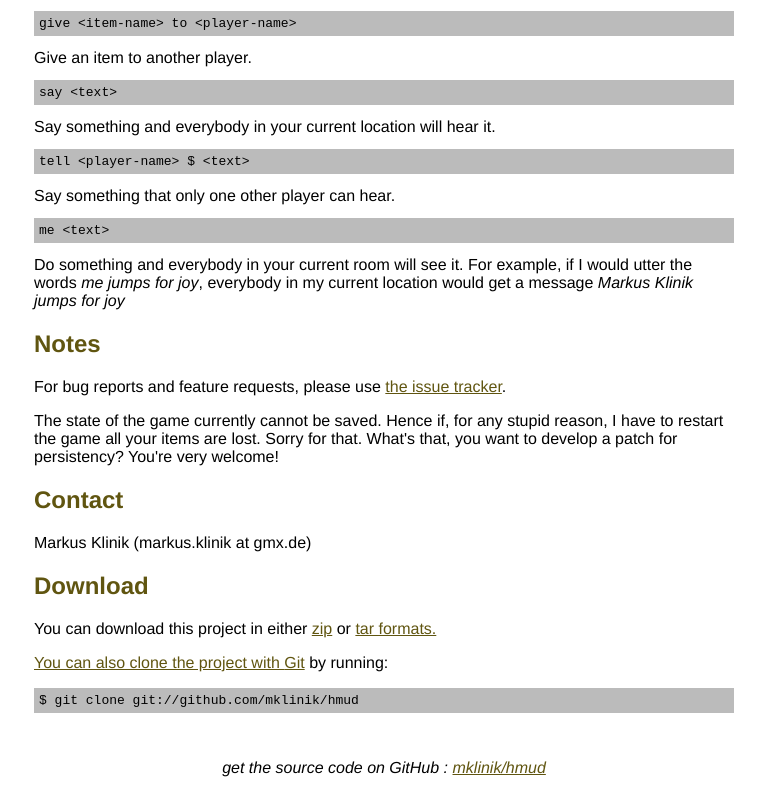
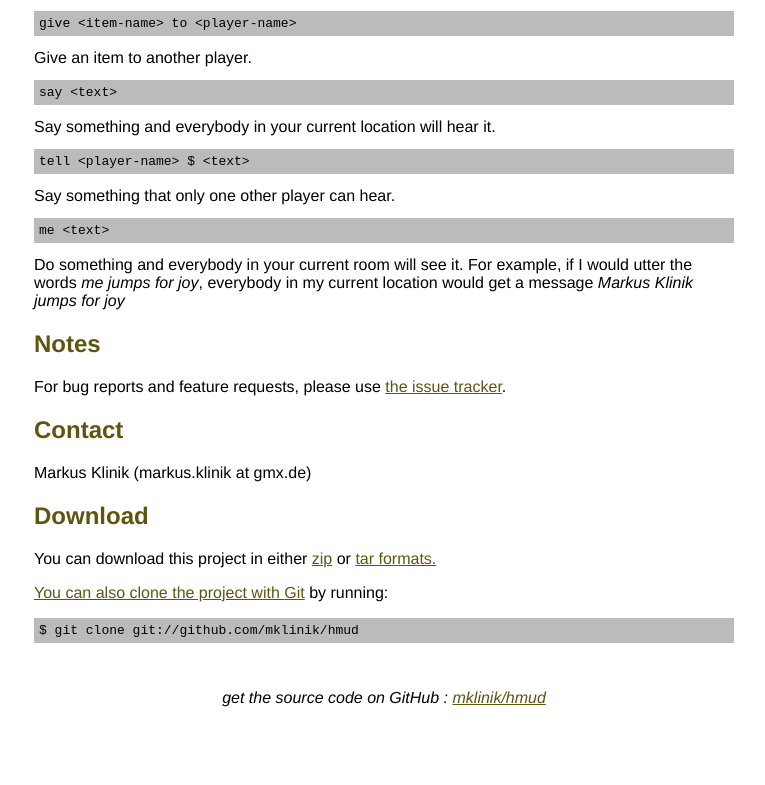
Before and after one commit to mklinik/hmud, a plain HTML site: page index.html in a window 1280 px wide. Shown: the part 3627-4412 px from the top of the page, without its empty margins (256-1021 px from the left). After the commit the page ends 4342 px from the top, so only its background shows below. Drawn offline with Linux system fonts and the light colour scheme.

Commit message:
remove paragraph about missing persistency

```diff
--- a/index.html
+++ b/index.html
@@ -209,11 +209,6 @@
     <p>For bug reports and feature requests, please use <a
     href="https://github.com/mklinik/hmud/issues">the issue tracker</a>.</p>
 
-    <p>The state of the game currently cannot be saved. Hence if, for any
-    stupid reason, I have to restart the game all your items are lost.  Sorry
-    for that. What's that, you want to develop a patch for persistency?  You're
-    very welcome!</p>
-
     <!--<h2>Build instructions</h2>-->
 
       <h2>Contact</h2>
```
